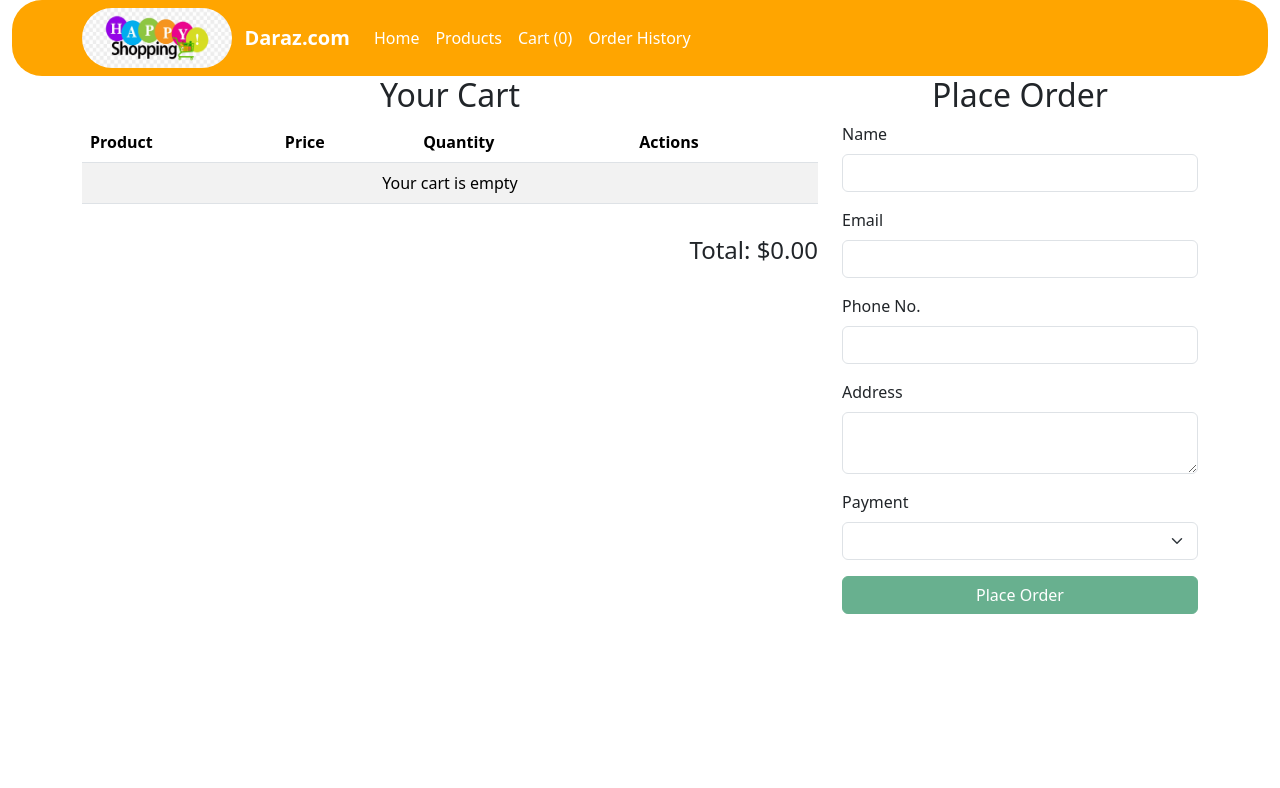
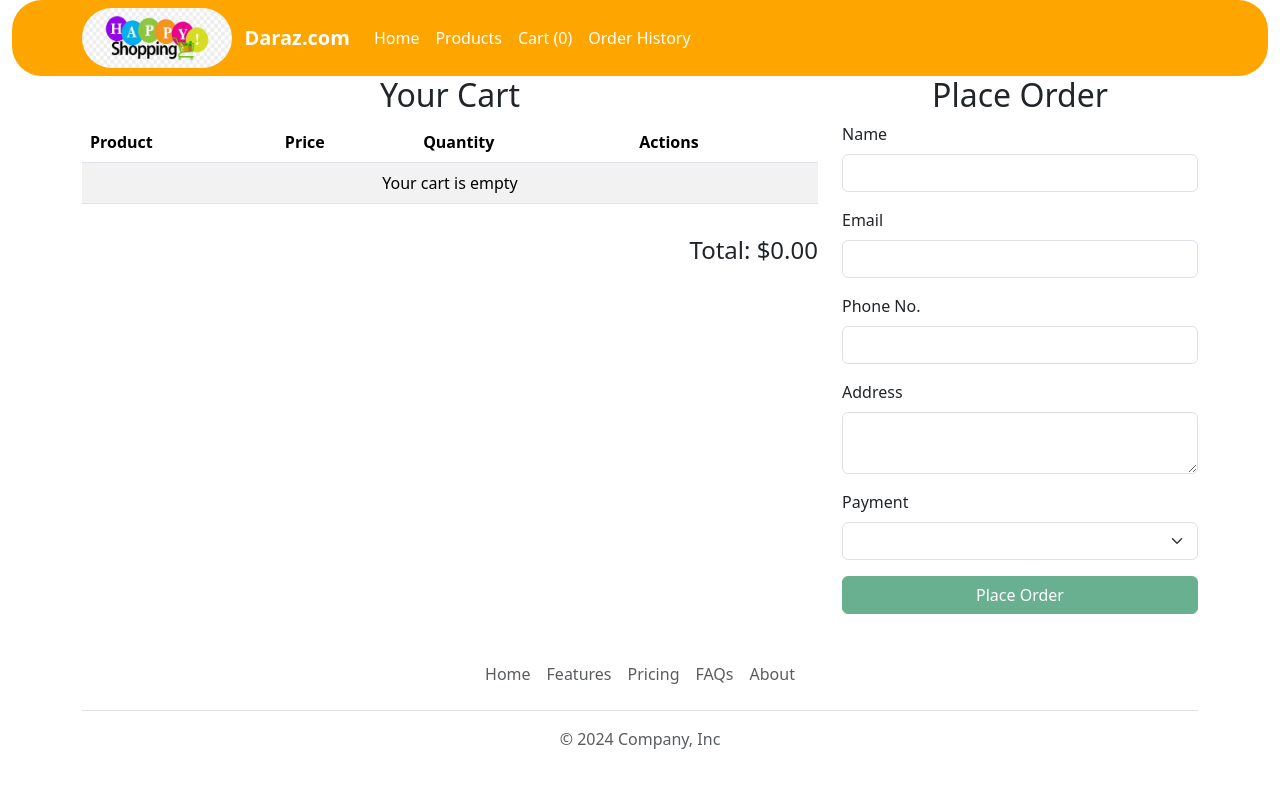
Before and after one commit to MD-IQBAL-HOSAIN/Daraz.com-Vue3-Project, a Vue app: page /cart in a window 1280 px wide. Shown: the top 788 px of the page. Built offline with nearby package versions, Linux system fonts and the light colour scheme.

Commit message:
footer added in all pages.

```diff
--- a/src/views/Cart.vue
+++ b/src/views/Cart.vue
@@ -78,6 +78,18 @@
       </div>
     </div>
   </div>
+  <div class="container">
+      <footer class="py-3 my-4">
+        <ul class="nav justify-content-center border-bottom pb-3 mb-3">
+          <li class="nav-item"><a href="#" class="nav-link px-2 text-body-secondary">Home</a></li>
+          <li class="nav-item"><a href="#" class="nav-link px-2 text-body-secondary">Features</a></li>
+          <li class="nav-item"><a href="#" class="nav-link px-2 text-body-secondary">Pricing</a></li>
+          <li class="nav-item"><a href="#" class="nav-link px-2 text-body-secondary">FAQs</a></li>
+          <li class="nav-item"><a href="#" class="nav-link px-2 text-body-secondary">About</a></li>
+        </ul>
+        <p class="text-center text-body-secondary">&copy; 2024 Company, Inc</p>
+      </footer>
+    </div>
 </template>
 
 <script>
--- a/src/views/OrderDetails.vue
+++ b/src/views/OrderDetails.vue
@@ -101,6 +101,19 @@
         <router-link :to="{ name: 'OrderHistory' }" class="col-md-2 btn btn-outline-primary">Back</router-link>
         <button class="col-md-2 btn btn-outline-success" @click="printOrder">Print</button>
     </div>
+
+    <div class="container">
+      <footer class="py-3 my-4">
+        <ul class="nav justify-content-center border-bottom pb-3 mb-3">
+          <li class="nav-item"><a href="#" class="nav-link px-2 text-body-secondary">Home</a></li>
+          <li class="nav-item"><a href="#" class="nav-link px-2 text-body-secondary">Features</a></li>
+          <li class="nav-item"><a href="#" class="nav-link px-2 text-body-secondary">Pricing</a></li>
+          <li class="nav-item"><a href="#" class="nav-link px-2 text-body-secondary">FAQs</a></li>
+          <li class="nav-item"><a href="#" class="nav-link px-2 text-body-secondary">About</a></li>
+        </ul>
+        <p class="text-center text-body-secondary">&copy; 2024 Company, Inc</p>
+      </footer>
+    </div>
 </template>
 
 <script>
--- a/src/views/OrderHistory.vue
+++ b/src/views/OrderHistory.vue
@@ -39,6 +39,18 @@
     </div>
   </div>
   </div>
+  <div class="container">
+      <footer class="py-3 my-4">
+        <ul class="nav justify-content-center border-bottom pb-3 mb-3">
+          <li class="nav-item"><a href="#" class="nav-link px-2 text-body-secondary">Home</a></li>
+          <li class="nav-item"><a href="#" class="nav-link px-2 text-body-secondary">Features</a></li>
+          <li class="nav-item"><a href="#" class="nav-link px-2 text-body-secondary">Pricing</a></li>
+          <li class="nav-item"><a href="#" class="nav-link px-2 text-body-secondary">FAQs</a></li>
+          <li class="nav-item"><a href="#" class="nav-link px-2 text-body-secondary">About</a></li>
+        </ul>
+        <p class="text-center text-body-secondary">&copy; 2024 Company, Inc</p>
+      </footer>
+    </div>
 </template>
 
 <script>
--- a/src/views/Products.vue
+++ b/src/views/Products.vue
@@ -15,6 +15,18 @@
       </div>
     </div>
   </div>
+  <div class="container">
+      <footer class="py-3 my-4">
+        <ul class="nav justify-content-center border-bottom pb-3 mb-3">
+          <li class="nav-item"><a href="#" class="nav-link px-2 text-body-secondary">Home</a></li>
+          <li class="nav-item"><a href="#" class="nav-link px-2 text-body-secondary">Features</a></li>
+          <li class="nav-item"><a href="#" class="nav-link px-2 text-body-secondary">Pricing</a></li>
+          <li class="nav-item"><a href="#" class="nav-link px-2 text-body-secondary">FAQs</a></li>
+          <li class="nav-item"><a href="#" class="nav-link px-2 text-body-secondary">About</a></li>
+        </ul>
+        <p class="text-center text-body-secondary">&copy; 2024 Company, Inc</p>
+      </footer>
+    </div>
 </template>
 
 <script>
```
